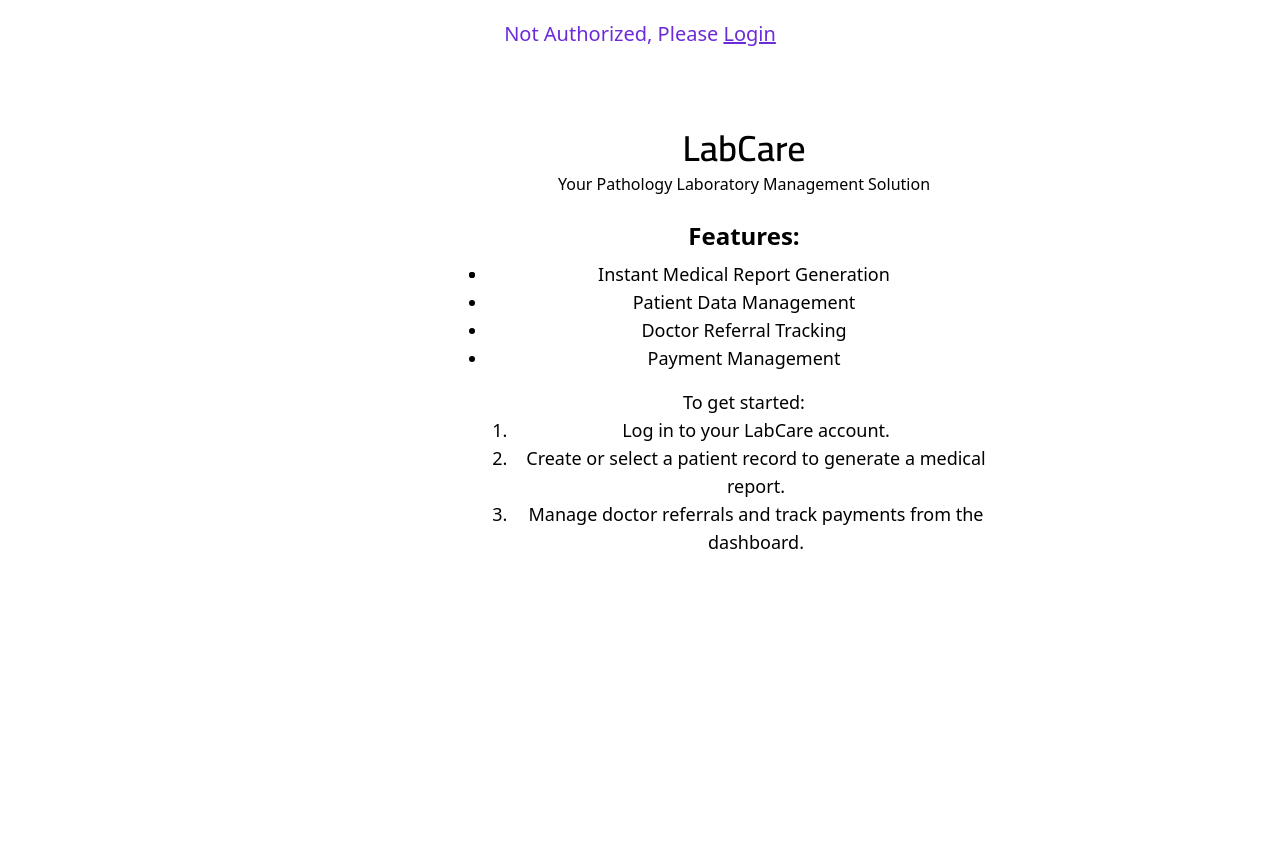
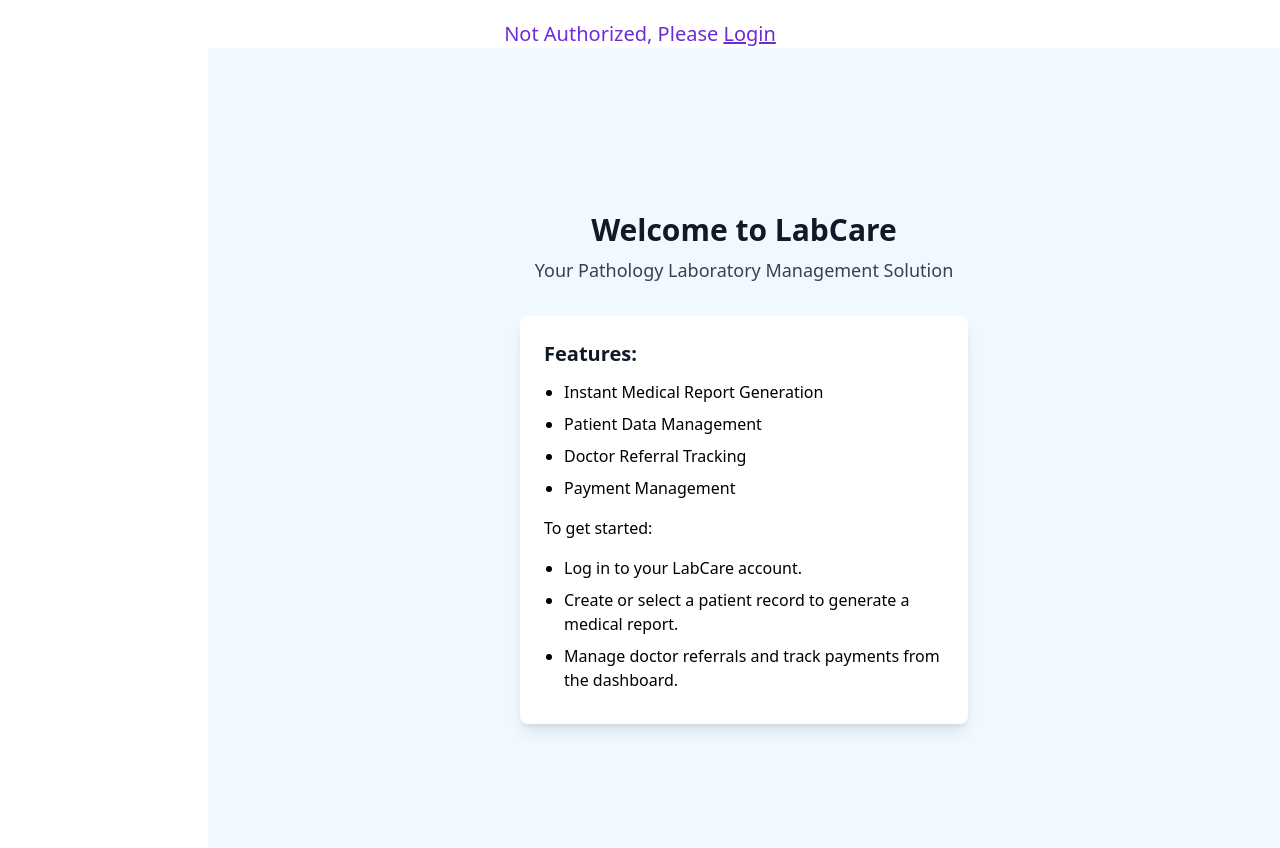
Before and after one commit to ashwinrangani/MEDTESTLAB-MERN, a React (Vite) app in the folder frontend/: page /dashboard in a window 1280 px wide. Before the commit the page ends 800 px from the top, so only its background shows below. Built offline with nearby package versions, Linux system fonts and the light colour scheme; no server answers; a web font is replaced by a local one.

Commit message:
dashboard update

```diff
--- a/frontend/src/Components/Dashboard/Dashboard.jsx
+++ b/frontend/src/Components/Dashboard/Dashboard.jsx
@@ -2,22 +2,22 @@ import React from 'react';
 
 const Dashboard = () => {
   return (
-    <div className='ml-52 h-full flex flex-col justify-center items-center'>
-      <h1 className='mt-20 text-4xl font-display'>LabCare</h1>
-      <p className='mt-1 font-medium'>Your Pathology Laboratory Management Solution</p>
-      <div className="max-w-lg mx-auto mt-6 text-lg text-center">
-        <h2 className="text-2xl font-semibold mb-2">Features:</h2>
-        <ul className="list-disc list-item">
-          <li>Instant Medical Report Generation</li>
-          <li>Patient Data Management</li>
-          <li>Doctor Referral Tracking</li>
-          <li>Payment Management</li>
+    <div className="mx-4 sm:mx-0 sm:ml-52 h-screen flex flex-col justify-center items-center bg-sky-50">
+      <h1 className="mt-10 text-3xl font-bold text-center text-gray-900">Welcome to LabCare</h1>
+      <p className="mt-2 text-lg font-medium text-center text-gray-700">Your Pathology Laboratory Management Solution</p>
+      <div className="max-w-md w-full mx-auto mt-8 bg-white p-4 sm:p-6 rounded-lg shadow-lg">
+        <h2 className="text-xl font-semibold mb-3 text-gray-900">Features:</h2>
+        <ul className="list-disc pl-5 mb-4">
+          <li className="mb-2">Instant Medical Report Generation</li>
+          <li className="mb-2">Patient Data Management</li>
+          <li className="mb-2">Doctor Referral Tracking</li>
+          <li className="mb-2">Payment Management</li>
         </ul>
-        <p className="mt-4">To get started:</p>
-        <ol className="list-decimal pl-6">
-          <li>Log in to your LabCare account.</li>
-          <li>Create or select a patient record to generate a medical report.</li>
-          <li>Manage doctor referrals and track payments from the dashboard.</li>
+        <p className="mb-4">To get started:</p>
+        <ol className="list-disc pl-5">
+          <li className="mb-2">Log in to your LabCare account.</li>
+          <li className="mb-2">Create or select a patient record to generate a medical report.</li>
+          <li className="mb-2">Manage doctor referrals and track payments from the dashboard.</li>
         </ol>
       </div>
     </div>
```
Also changed, not shown: 1 other file (tests, documents, lock files or other folders).
